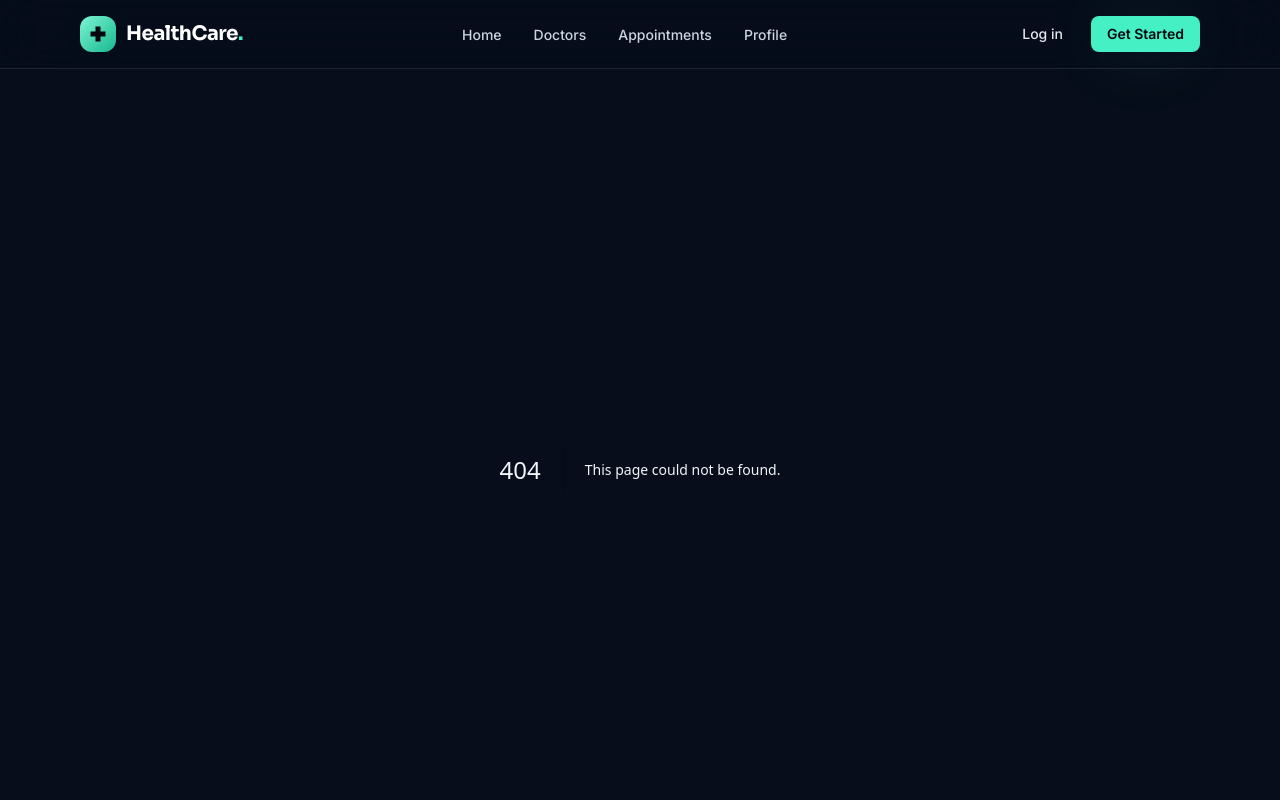
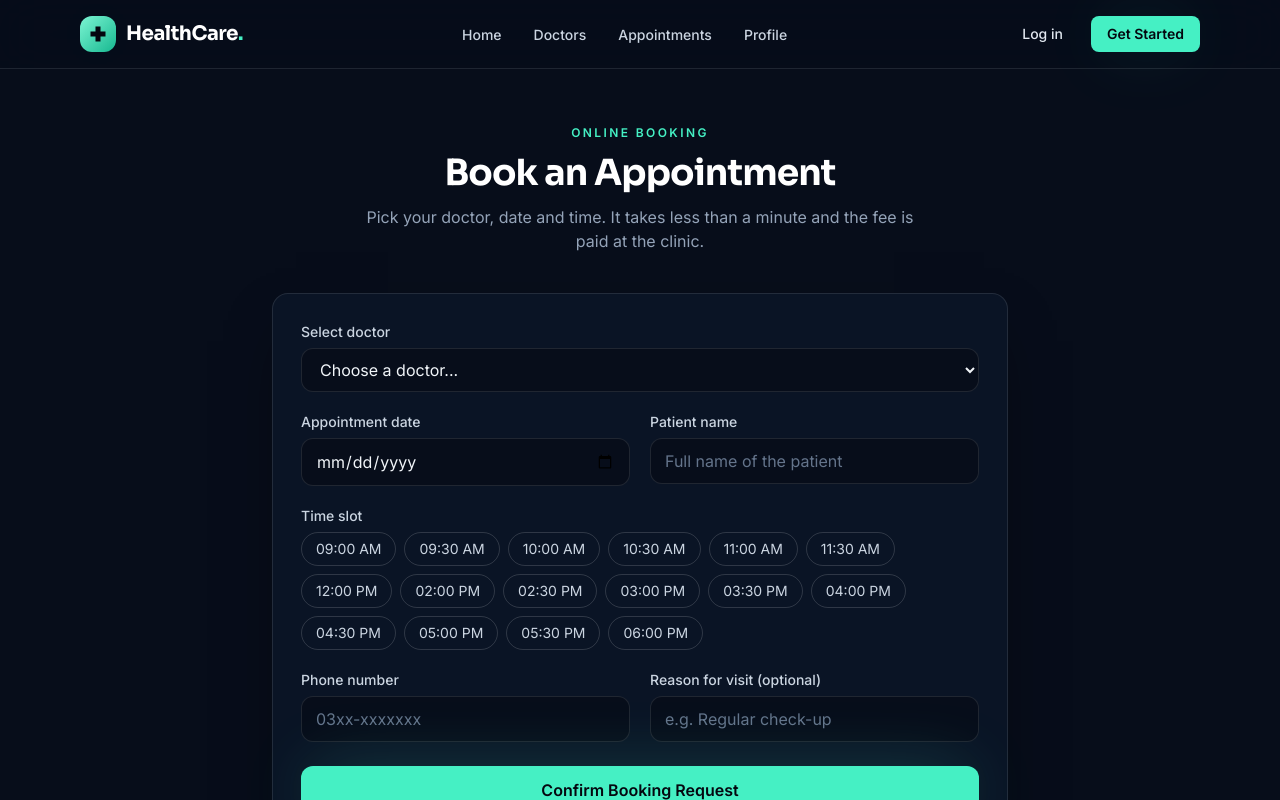
Before and after one commit to Hassaan2835/healthcare-appointment-app, a Next.js app: page /appointments in a window 1280 px wide. Before the commit this address had no page. Shown: the top 800 px of the page. Built offline with nearby package versions, Linux system fonts and the light colour scheme.

Commit message:
feat: add appointments booking page

```diff
--- /dev/null
+++ b/src/app/appointments/page.jsx
@@ -0,0 +1,30 @@
+import BookingForm from "@/components/BookingForm";
+
+export const metadata = {
+  title: "Book an Appointment - HealthCare",
+  description: "Book an appointment with a verified doctor in Rawalpindi or Islamabad.",
+};
+
+export default function AppointmentsPage({ searchParams }) {
+  const doctorId = searchParams?.doctor || "";
+
+  return (
+    <section className="mx-auto max-w-3xl px-4 py-14">
+      <div className="text-center">
+        <p className="text-xs font-semibold uppercase tracking-[0.2em] text-mint-400">
+          Online booking
+        </p>
+        <h1 className="mt-3 font-display text-3xl font-bold tracking-tight text-white sm:text-4xl">
+          Book an Appointment
+        </h1>
+        <p className="mx-auto mt-3 max-w-xl text-slate-400">
+          Pick your doctor, date and time. It takes less than a minute and the
+          fee is paid at the clinic.
+        </p>
+      </div>
+      <div className="mt-10">
+        <BookingForm initialDoctorId={doctorId} />
+      </div>
+    </section>
+  );
+}
```
